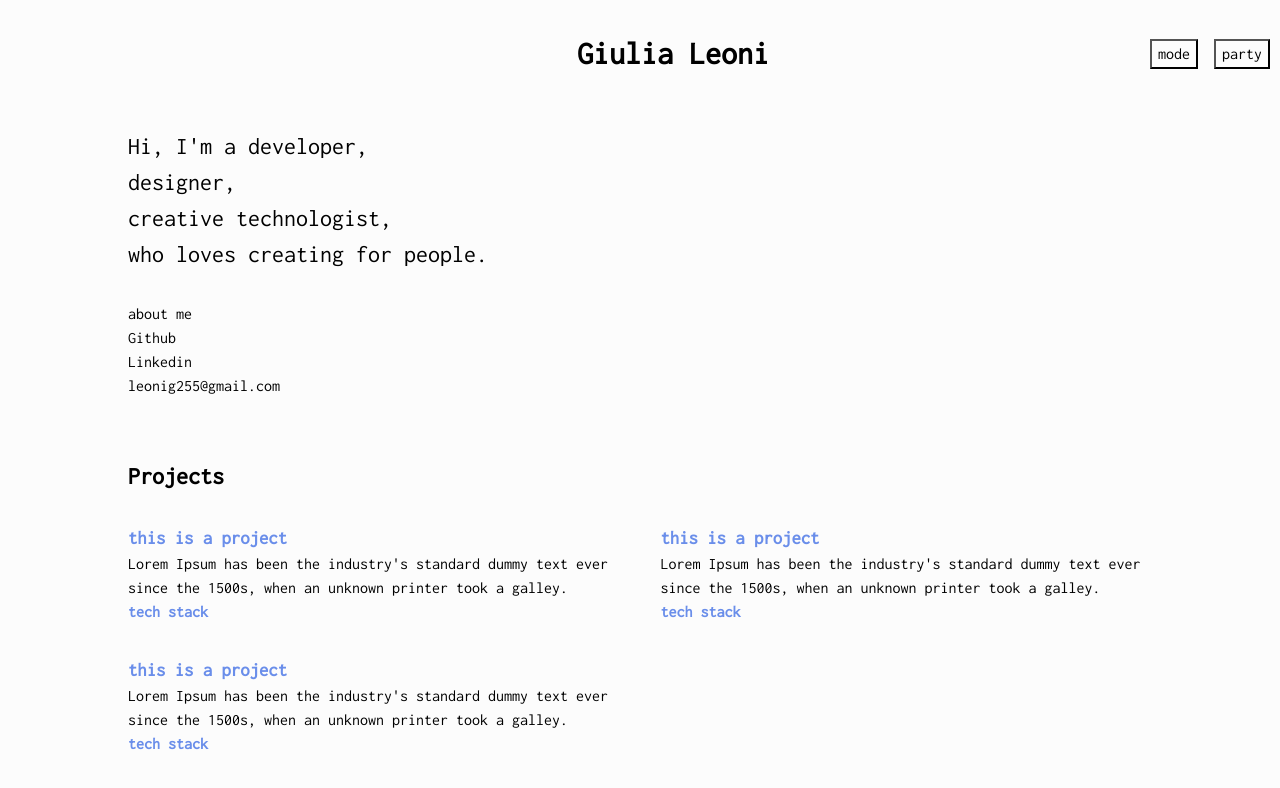
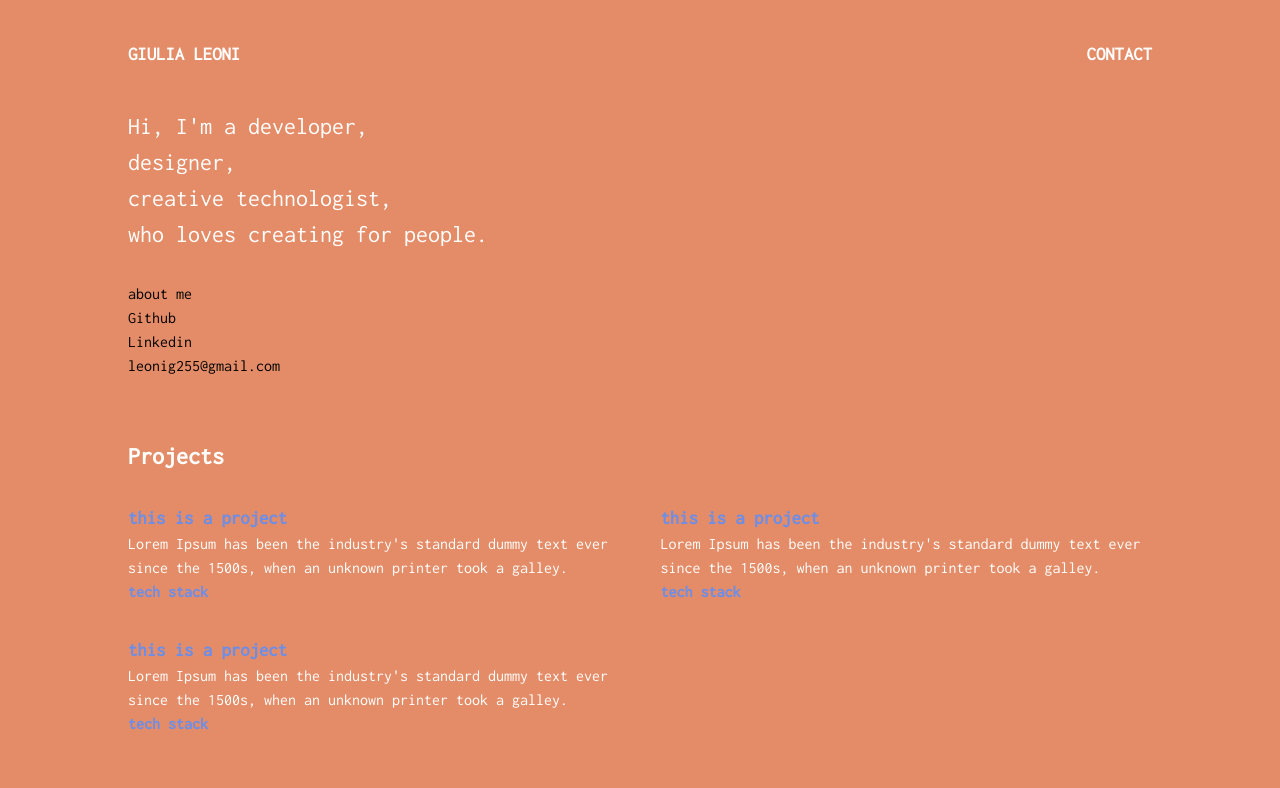
Before and after one commit to GiuliaLeoni/dev-portfolio, a React (Vite) app: page / in a window 1280 px wide. Shown: the top 788 px of the page. Built offline with nearby package versions, Linux system fonts and the light colour scheme.

Commit message:
reformat header

```diff
--- a/index.html
+++ b/index.html
@@ -5,6 +5,9 @@
     <link rel="icon" type="image/svg+xml" href="/vite.svg" />
     <meta name="viewport" content="width=device-width, initial-scale=1.0" />
     <title>Vite + React + TS</title>
+
+    <script src="https://cdnjs.cloudflare.com/ajax/libs/p5.js/1.5.0/p5.js"></script>
+    <script src="https://cdnjs.cloudflare.com/ajax/libs/p5.js/1.5.0/addons/p5.sound.min.js"></script>
   </head>
   <body>
     <div id="root"></div>
--- a/src/assets/global.scss
+++ b/src/assets/global.scss
@@ -11,7 +11,8 @@
 * {
   margin: 0;
   font-family: 'Inconsolata', monospace;
-  background-color: #FCFCFC;
+  background-color: #E38C67;
+  color: white;
 }
 /*
   3. Allow percentage-based heights in the application
--- a/src/components/Header/Header.tsx
+++ b/src/components/Header/Header.tsx
@@ -4,13 +4,14 @@ import headerStyles from './header.module.scss';
 export const Header = () => {
     return (
         <>
-            <section className={headerStyles.container}>
-                <h1 className={headerStyles.name}>Giulia Leoni</h1>
-                <section className={headerStyles.btns}>
-                    <button><span>mode</span></button>
-                    <button><span>party</span></button>
+        {/* V1 */}
+            <main className={headerStyles.main}>
+                <section className={headerStyles.container}>
+                    <h3 className={headerStyles.text}>GIULIA LEONI</h3>
+                    <h3 className={headerStyles.text}>CONTACT</h3>
                 </section>
-            </section>
+            </main>
+
             <Outlet />
         </>
     )
--- a/src/components/Header/header.module.scss
+++ b/src/components/Header/header.module.scss
@@ -1,25 +1,14 @@
-.container {
+.main {
     width: 100%;
     display: flex;
-    flex-direction: row;
-    // justify-content: space-between;
     justify-content: center;
-    padding: 10px;
-    padding-top: 30px;
-    align-items: center;
-    // background-color: lightcoral;
 }
 
-.btns {
+.container {
+    width: 80%;
     display: flex;
-    gap: 1rem;
-    margin-left: auto;
-    // background-color: aquamarine;
+    flex-direction: row;
+    justify-content: space-between;
+    padding-top: 40px;
+    align-items: center;
 }
-
-.name {
-    margin-left: 45%;
-    align-self: center;
-    font-size: 2rem;
-    // background-color: lightcyan;
-}
```
